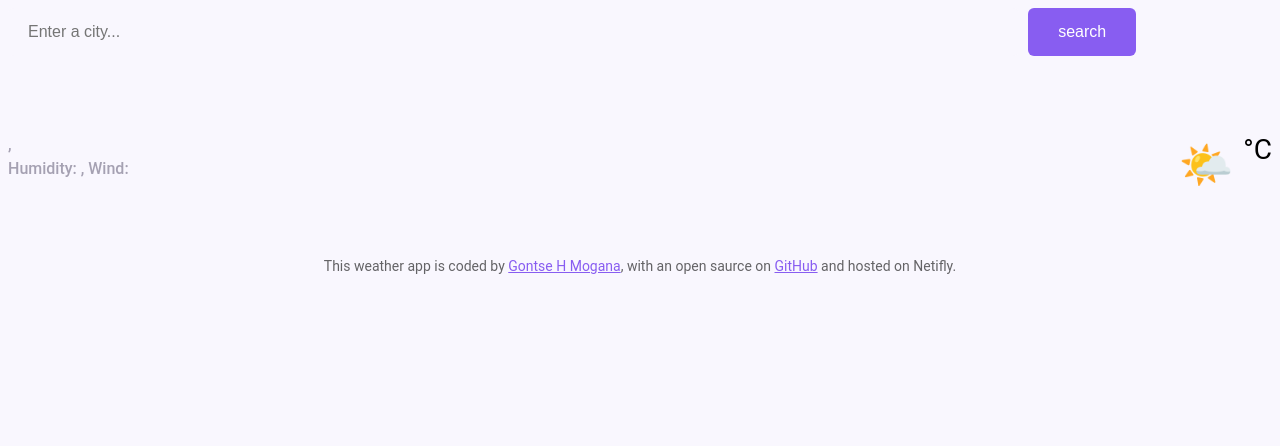
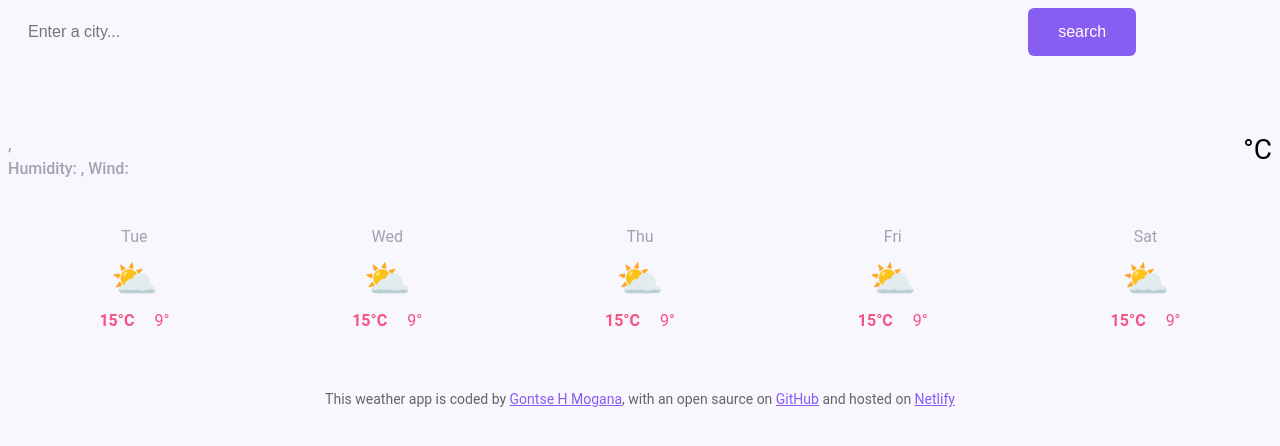
Before and after one commit to Gontse7/Bosa, a plain HTML site: page index.html in a window 1280 px wide. Drawn offline with nearby package versions, Linux system fonts and the light colour scheme; no server answers.

Commit message:
added weather forecast from html into javascript

```diff
--- a/index.html
+++ b/index.html
@@ -27,14 +27,16 @@
             </p>
           </div>
           <div class="weather-app-temperature-container">
-            <div class="weather-app-icon">🌤️</div>
+           <div id="weather-icon"></div>
             <div class="weather-app-temperature" id="temperature"></div>
             <div class="weatehr-app-unit">°C</div>
           </div>
         </div>
+
+        <div class="weather-forecast" id="forecast"></div>
     </main>
     <footer>
-        This weather app is coded by <a href="https://github.com/Gontse7" target="_blank">Gontse H Mogana</a>, with an open saurce on <a href="https://github.com/Gontse7/Bosa" target="_blank">GitHub</a> and hosted on Netifly.
+        This weather app is coded by <a href="https://github.com/Gontse7" target="_blank">Gontse H Mogana</a>, with an open saurce on <a href="https://github.com/Gontse7/Bosa" target="_blank">GitHub</a> and hosted on <a href="https://bosabaloapi.netlify.app/" target="_blank">Netlify</a>
     </footer>
   </div>
 
--- a/src/index.js
+++ b/src/index.js
@@ -7,10 +7,16 @@ function updateWeather(response) {
     let speedElement = document.querySelector("#speed");
     let timeElement = document.querySelector("#time");
     let date =  new Date(response.data.time * 1000);
+    let weatherIconElement = document.querySelector("#weather-icon");
 
     console.log(response.data);
 
 cityElement.innerHTML = response.data.city;
+weatherIconElement.innerHTML =
+  `<img
+    src="${response.data.condition.icon_url}"
+    class="weather-app-icon"
+  />`;
 timeElement.innerHTML = formatDate(date);
 weatherDescriptionElement.innerHTML = `${response.data.condition.description}`
 humidityElement.innerHTML = `${response.data.temperature.humidity}%`;
@@ -49,7 +55,29 @@ function handleSearchSubmit(event) {
     searchCity(searchInput.value);
 }
 
+function displayForecast() {
+
+
+let days = ["Tue", "Wed", "Thu", "Fri", "Sat"];
+let forecastHtml = "";
+days.forEach(function (day) {
+ forecastHtml = forecastHtml + `<div class="waether-forecast-day">
+  <div class="weather-forecast-date">${day}</div>
+  <div class="weather-forecast-icon">⛅</div>
+  <div class="weather-forecast-temps">
+    <div class="weather-forecast-temp"><strong>15°C</strong>
+    </div>
+    <div class="weather-forecast-temp">9°</div>
+  </div>
+</div>
+`;
+});
+let forecastElement = document.querySelector("#forecast");
+forecastElement.innerHTML = forecastHtml;
+}
+
 let searchFormElement = document.querySelector("#search-form");
 searchFormElement.addEventListener("submit", handleSearchSubmit);
 
 searchCity("Gaborone");
+displayForecast();
--- a/src/style.css
+++ b/src/style.css
@@ -69,7 +69,8 @@ main {
 }
 
 .weather-app-icon {
-  font-size: 44px;
+  width: 88px;
+  height: 88px;
   margin-top: 22px;
 }
 
@@ -84,6 +85,37 @@ main {
   font-size: 28px;
 }
 
+.weather-forecast {
+  display: flex;
+  justify-content: space-around;
+  margin-top: 30px;
+}
+
+.weather-forecast-date {
+  text-align: center;
+  color: rgba(39, 33, 66, 0.4);
+  font-size: 16px;
+  line-height: 20px;
+  margin-bottom: 10px;
+}
+
+.weather-forecast-icon {
+  font-size: 38px;
+  text-align: center;
+}
+
+.weather-forecast-temps {
+  text-align: center;
+  color: #f65282;
+  margin-top: 10px;
+  display: flex;
+  justify-content: center;
+}
+
+.weather-forecast-temp {
+padding: 0 10px;
+}
+
 footer {
   border-top: 1px solid #f9f7fe;
   padding: 30px 0 0 0;
```
